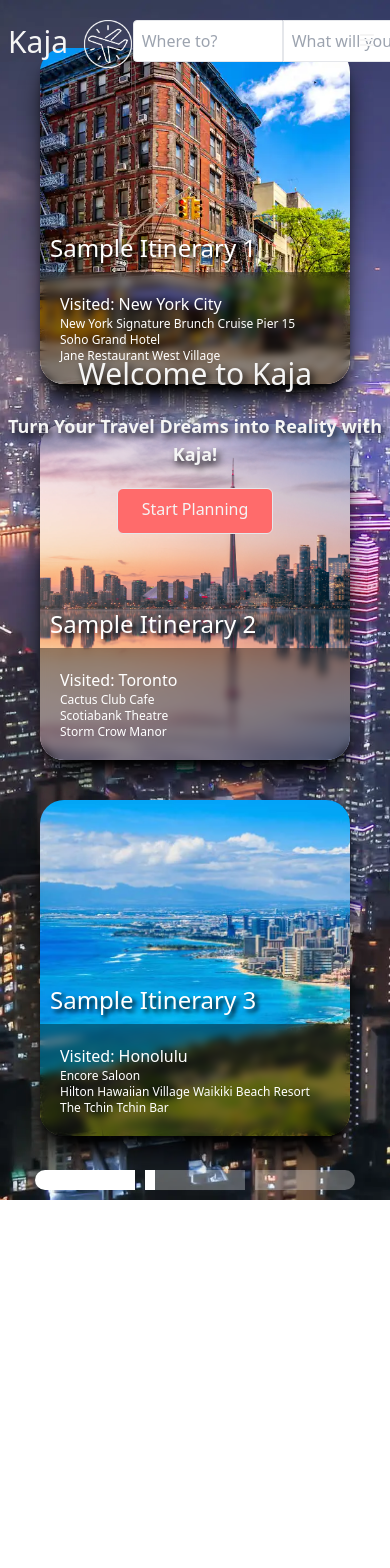
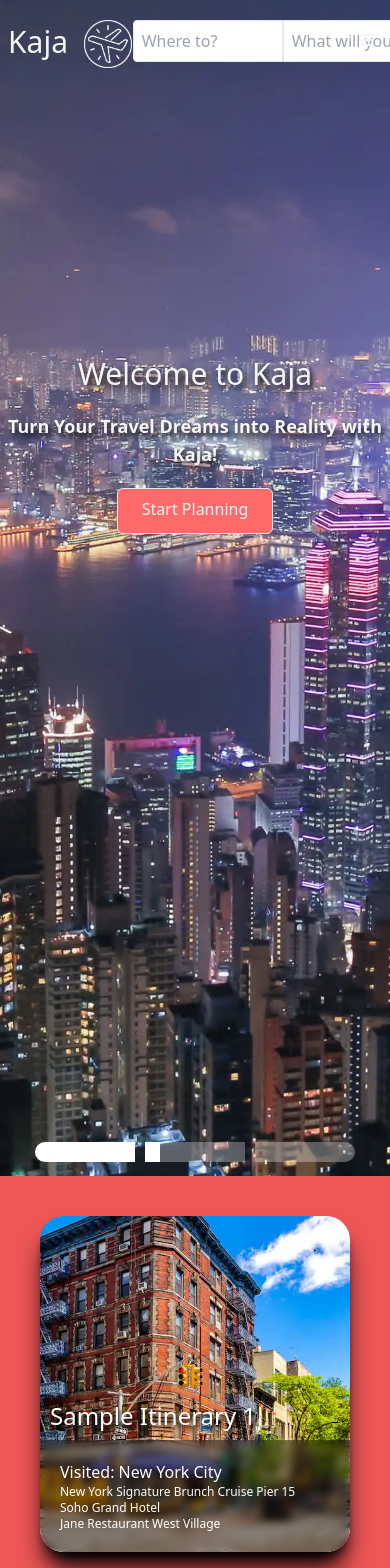
Before and after one commit to owenl0000/kaja-app, a Next.js app: page / in a window 390 px wide. Shown: the top 1568 px of the page. Before the commit the page ends 1200 px from the top, so only its background shows below. Built offline with nearby package versions, Linux system fonts and the light colour scheme.

Commit message:
Footer responsiveness

```diff
--- a/src/components/Footer.js
+++ b/src/components/Footer.js
@@ -1,8 +1,8 @@
 
 export default function Footer(){
   return (
-        <div className={"grid grid-cols-1 lg:grid-cols-3 bg-transparent p-5 text-center"}>
-          <div className={"grid grid-rows-3 rounded-3xl m-5 bg-[url('../public/images/soho.webp')] bg-cover overflow-x-hidden shadow-xl shadow-black"}>
+        <div className={"grid lg:grid-cols-3 sm:grid-cols-1 lg:bg-transparent sm:bg-[var(--dark-coral)] p-5 text-center "}>
+          <div className={"grid grid-rows-3 rounded-3xl m-5 bg-[url('../public/images/soho.webp')] bg-cover overflow-x-hidden shadow-xl shadow-black no-scrollbar max-h-[500px]"}>
             <div className={"row-span-2 text-white text-2xl pl-2.5 pr-2.5 py-2 flex justify-start items-end text-shadow"}>Sample Itinerary 1</div>
             <div className={"text-left text-white flex items-center bg-black/40 p-5 backdrop-blur-sm"}>
               <div>
@@ -15,7 +15,7 @@ export default function Footer(){
               </div>
             </div>
           </div>
-          <div className={"grid grid-rows-3 rounded-3xl m-5 bg-[url('../public/images/toronto.webp')] bg-cover overflow-x-hidden shadow-xl shadow-black"}>
+          <div className={"grid grid-rows-3 rounded-3xl m-5 bg-[url('../public/images/toronto.webp')] bg-cover overflow-x-hidden shadow-xl shadow-black max-h-[500px]"}>
             <div className={"row-span-2 text-white text-2xl pl-2.5 pr-2.5 py-2 flex justify-start items-end text-shadow"}>Sample Itinerary 2</div>
             <div className={"text-left text-white flex items-center bg-black/40 p-5 backdrop-blur-sm"}>
               <div>
@@ -28,7 +28,7 @@ export default function Footer(){
               </div>
             </div>
           </div>
-          <div className={"grid grid-rows-3 rounded-3xl m-5 bg-[url('../public/images/honolulu.webp')] bg-cover overflow-x-hidden shadow-xl shadow-black"}>
+          <div className={"grid grid-rows-3 rounded-3xl m-5 bg-[url('../public/images/honolulu.webp')] bg-cover overflow-x-hidden shadow-xl shadow-black max-h-[500px]"}>
             <div className={"row-span-2 text-white text-2xl pl-2.5 pr-2.5 py-2 flex justify-start items-end text-shadow"}>Sample Itinerary 3</div>
             <div className={"text-left text-white flex items-center bg-black/40 p-5 backdrop-blur-sm"}>
               <div>
--- a/src/components/Slideshow.js
+++ b/src/components/Slideshow.js
@@ -57,7 +57,7 @@ export default function Slideshow() {
           <img src={image} alt={`Slide ${index + 1}`} />
         </div>
       ))}
-      <div className="progress-container">
+      <div className="progress-container lg:pb-0 sm:pb-7">
         {images.map((_, index) => (
           <div
             className={`progress-bar ${disableTransition ? 'no-transition' : ''}`}
@@ -76,7 +76,7 @@ export default function Slideshow() {
         ))}
       </div>
 
-      <div className={"absolute bottom-6 w-full"}>
+      <div className={"absolute bottom-6 lg:max-h-[100000000000000000000000000000000px] sm:max-h-0 w-full"}>
         <Footer/>
       </div>
 
```
